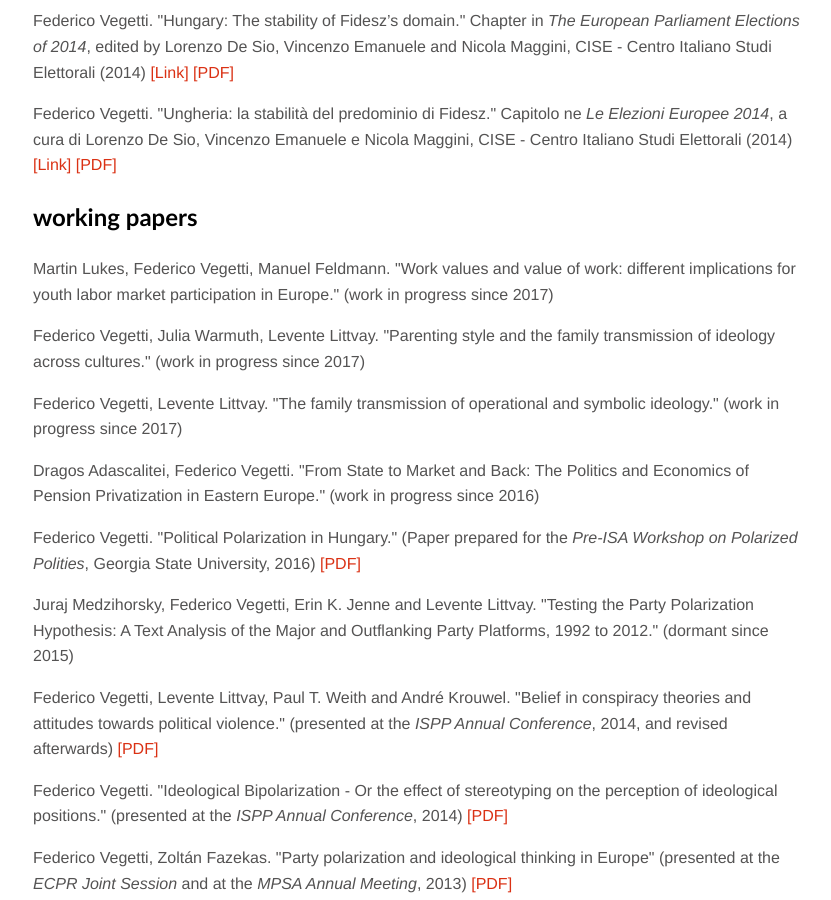
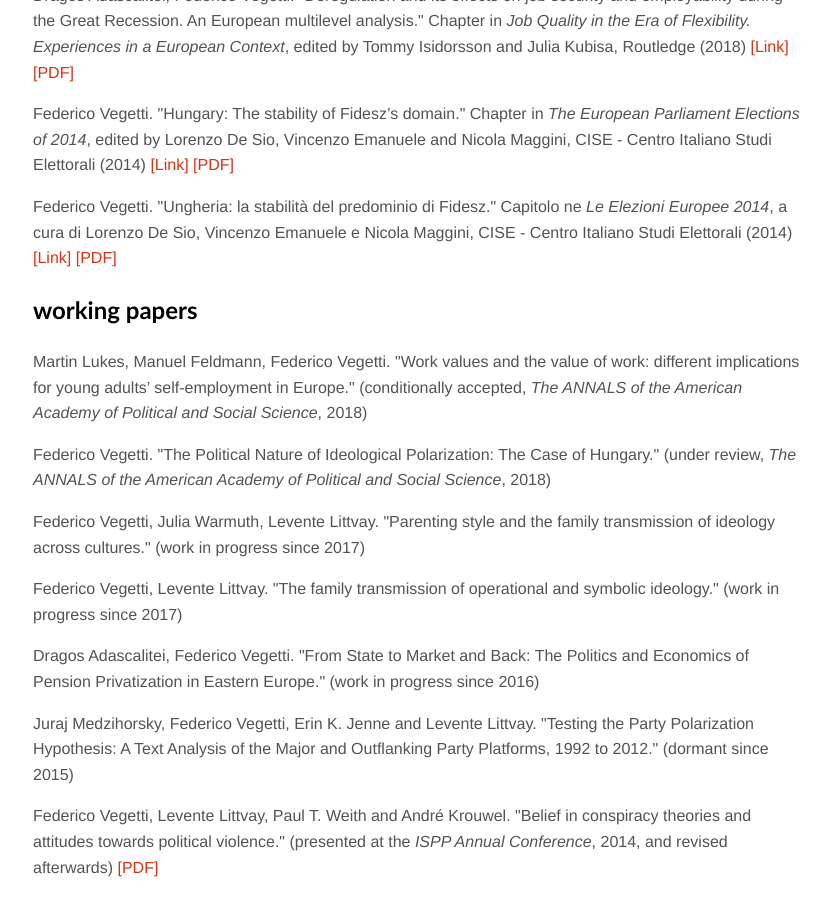
Before and after one commit to federicovegetti/federicovegetti.github.io, a Jekyll site: the page built from research/index.html, in a window 1280 px wide and 900 px high, scrolled down 1168 px. Shown: the whole window, without its empty margins (223-1054 px from the left). Built offline with Jekyll 4.4.1, drawn with Linux system fonts in a browser that asks for light colours; some of the changed text lies outside the part shown.

Commit message:
update Research

```diff
--- a/research/index.html
+++ b/research/index.html
@@ -7,6 +7,12 @@
 <h1>{{ page.title }}</h1>
 
 <h2>journal articles</h2>
+
+	<p>Jale Tosun, [many more], Federico Vegetti. "Perceived economic self-sufficiency: A country-and generation-comparative approach." Forthcoming on <i>European Political Science</i> (2018)
+		<a href="https://doi.org/10.1057/s41304-018-0186-3" target="_blank">[Link]</a>
+		<a href="{{ site.baseurl }}/pdfs/paper_EPS_2018.pdf">[PDF]</a>
+		<a href="https://github.com/federicovegetti/EPS2018" target="_blank">[Replication Material]</a>
+	</p>
 
 	<p>Federico Vegetti, Daniela Širinić. "Left–Right Categorization and Perceptions of Party Ideologies." Forthcoming on <i>Political Behavior</i> (2018)
 		<a href="https://doi.org/10.1007/s11109-018-9451-y" target="_blank">[Link]</a>
@@ -65,7 +71,11 @@
 
 <h2>working papers</h2>
 
-	<p>Martin Lukes, Federico Vegetti, Manuel Feldmann. "Work values and value of work: different implications for youth labor market participation in Europe." (work in progress since 2017)
+	<p>Martin Lukes, Manuel Feldmann, Federico Vegetti. "Work values and the value of work: different implications for young adults’ self-employment in Europe." (conditionally accepted, <i>The ANNALS of the American Academy of Political and Social Science</i>, 2018)
+	</p>
+
+	<p>Federico Vegetti. "The Political Nature of Ideological Polarization: The Case of Hungary." (under review, <i>The ANNALS of the American Academy of Political and Social Science</i>, 2018)
+	</p>
 
 	<p>Federico Vegetti, Julia Warmuth, Levente Littvay. "Parenting style and the family transmission of ideology across cultures." (work in progress since 2017)
 	</p>
@@ -74,10 +84,6 @@
 	</p>
 
 	<p>Dragos Adascalitei, Federico Vegetti. "From State to Market and Back: The Politics and Economics of Pension Privatization in Eastern Europe." (work in progress since 2016)
-	</p>
-
-	<p>Federico Vegetti. "Political Polarization in Hungary." (Paper prepared for the <i>Pre-ISA Workshop on Polarized Polities</i>, Georgia State University, 2016)
-	<a href="{{ site.baseurl }}/pdfs/paper_hungary_2016.pdf">[PDF]</a>
 	</p>
 
 	<p>Juraj Medzihorsky, Federico Vegetti, Erin K. Jenne and Levente Littvay. "Testing the Party Polarization Hypothesis: A Text Analysis of the Major and Outflanking Party Platforms, 1992 to 2012." (dormant since 2015)
```
Also changed, not shown: 2 other files.
